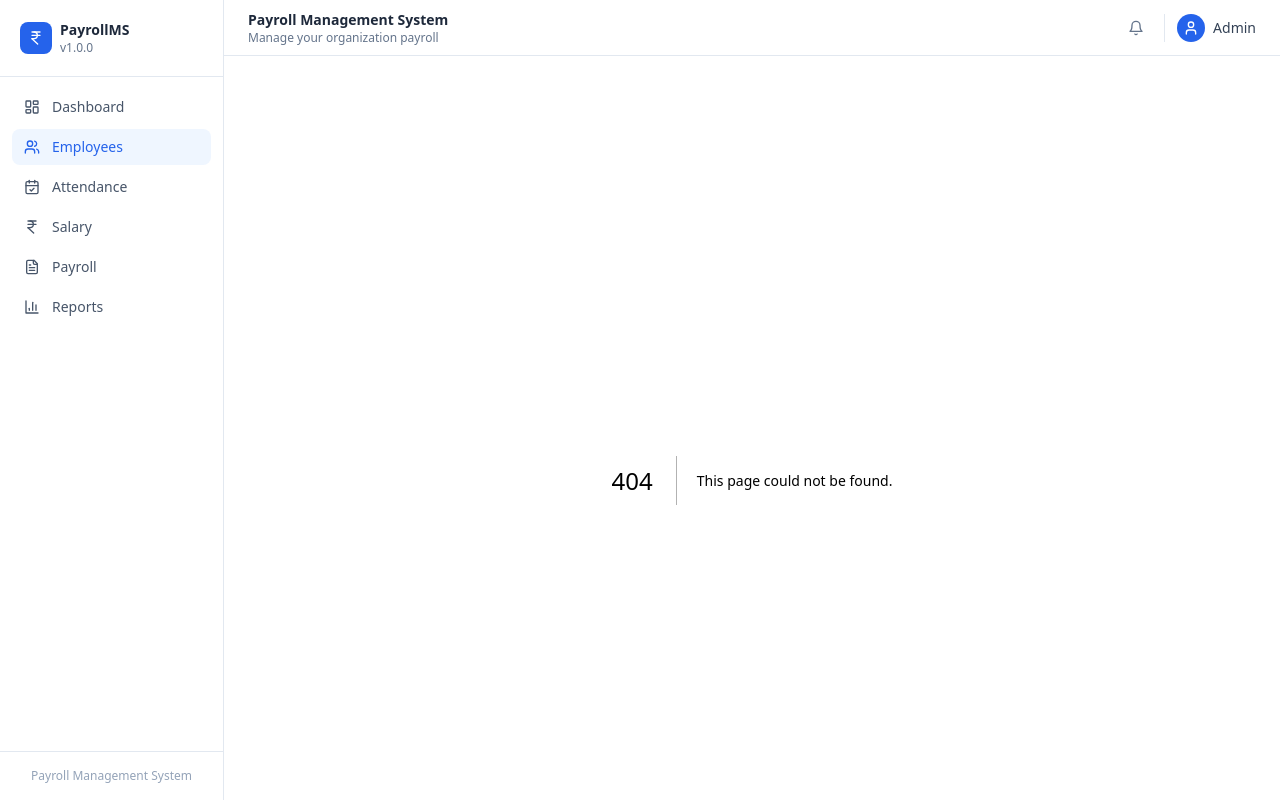
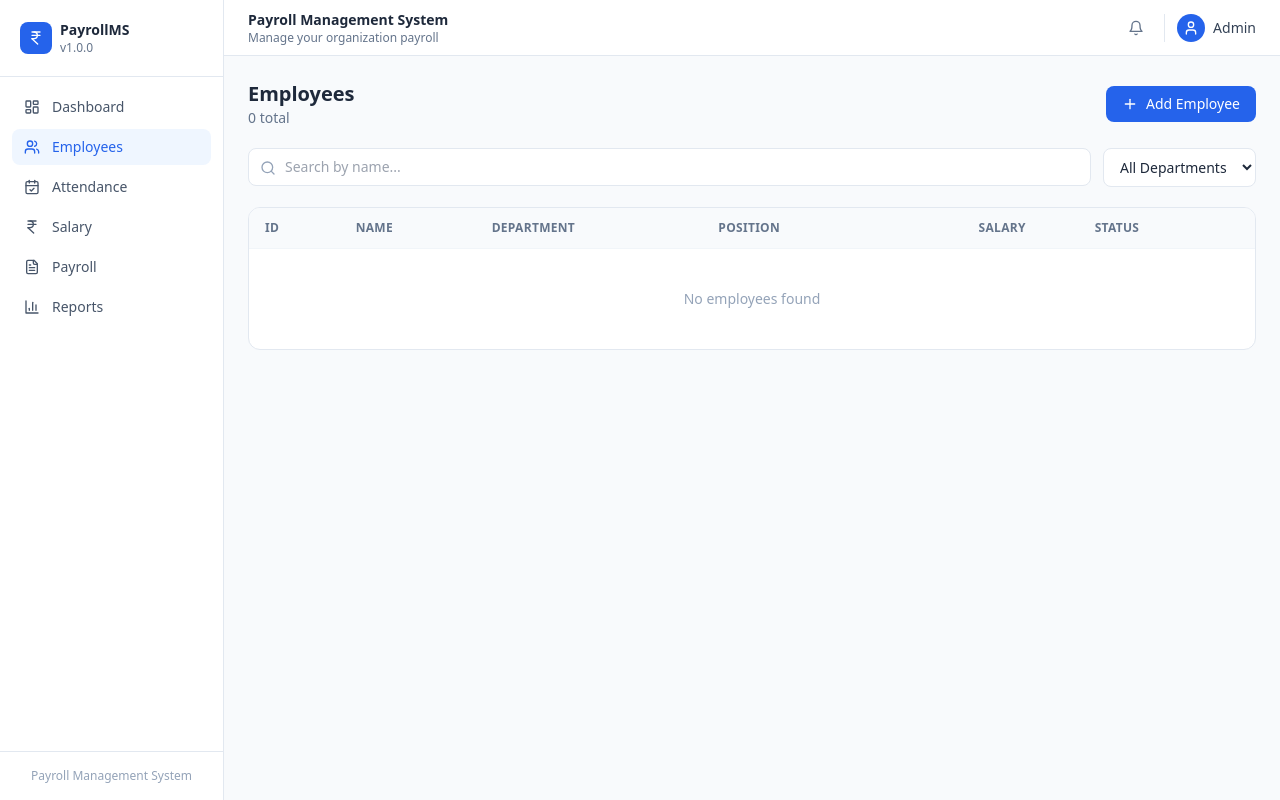
Before and after one commit to sohamukute/payroll-system, a Next.js app in the folder frontend/: page /employees in a window 1280 px wide. Before the commit this address had no page. Built offline with nearby package versions, Linux system fonts and the light colour scheme.

Commit message:
added employees page

```diff
--- /dev/null
+++ b/frontend/app/employees/page.tsx
@@ -0,0 +1,192 @@
+'use client';
+import { useEffect, useState } from 'react';
+import { Plus, Search, Pencil, Trash2 } from 'lucide-react';
+import Modal from '@/components/Modal';
+import { getEmployees, saveEmployee, updateEmployee, deleteEmployee } from '@/lib/store';
+import { Employee } from '@/lib/types';
+import { formatCurrency, getStatusColor } from '@/lib/utils';
+
+const emptyForm = {
+  firstName: '', lastName: '', email: '', phone: '',
+  department: '', position: '', baseSalary: '', bankAccount: '',
+  dateOfJoining: '', status: 'ACTIVE' as const,
+};
+
+export default function EmployeesPage() {
+  const [employees, setEmployees] = useState<Employee[]>([]);
+  const [search, setSearch] = useState('');
+  const [dept, setDept] = useState('');
+  const [showAdd, setShowAdd] = useState(false);
+  const [editing, setEditing] = useState<Employee | null>(null);
+  const [form, setForm] = useState(emptyForm);
+  const [error, setError] = useState('');
+
+  function reload() { setEmployees(getEmployees()); }
+  useEffect(() => { reload(); }, []);
+
+  const depts = [...new Set(employees.map(e => e.department))];
+
+  const filtered = employees.filter(e => {
+    const q = search.toLowerCase();
+    const matchName = `${e.firstName} ${e.lastName}`.toLowerCase().includes(q);
+    const matchDept = !dept || e.department === dept;
+    return matchName && matchDept;
+  });
+
+  function openAdd() { setForm(emptyForm); setEditing(null); setError(''); setShowAdd(true); }
+  function openEdit(emp: Employee) {
+    setForm({
+      firstName: emp.firstName, lastName: emp.lastName, email: emp.email, phone: emp.phone,
+      department: emp.department, position: emp.position, baseSalary: String(emp.baseSalary),
+      bankAccount: emp.bankAccount, dateOfJoining: emp.dateOfJoining, status: emp.status,
+    });
+    setEditing(emp); setError(''); setShowAdd(true);
+  }
+
+  function handleSubmit(e: React.FormEvent) {
+    e.preventDefault();
+    setError('');
+    if (!form.firstName || !form.email || !form.baseSalary) {
+      setError('Name, email and salary are required.');
+      return;
+    }
+    const salary = parseFloat(form.baseSalary);
+    if (isNaN(salary) || salary <= 0) { setError('Invalid salary.'); return; }
+    try {
+      const data = { ...form, baseSalary: salary };
+      if (editing) {
+        updateEmployee({ ...editing, ...data });
+      } else {
+        saveEmployee(data);
+      }
+      reload(); setShowAdd(false);
+    } catch (err: unknown) {
+      setError(err instanceof Error ? err.message : 'Error saving employee');
+    }
+  }
+
+  function handleDelete(id: string) {
+    if (!confirm('Deactivate this employee?')) return;
+    deleteEmployee(id); reload();
+  }
+
+  return (
+    <div className="space-y-5">
+      <div className="flex items-center justify-between">
+        <div>
+          <h2 className="text-xl font-bold text-slate-800">Employees</h2>
+          <p className="text-sm text-slate-500">{employees.length} total</p>
+        </div>
+        <button onClick={openAdd}
+          className="flex items-center gap-2 px-4 py-2 bg-blue-600 text-white text-sm rounded-lg hover:bg-blue-700 font-medium">
+          <Plus className="w-4 h-4" /> Add Employee
+        </button>
+      </div>
+
+      <div className="flex gap-3">
+        <div className="relative flex-1">
+          <Search className="absolute left-3 top-1/2 -translate-y-1/2 w-4 h-4 text-slate-400" />
+          <input
+            value={search} onChange={e => setSearch(e.target.value)}
+            placeholder="Search by name..."
+            className="w-full pl-9 pr-4 py-2 text-sm border border-slate-200 rounded-lg focus:outline-none focus:ring-2 focus:ring-blue-500"
+          />
+        </div>
+        <select
+          value={dept} onChange={e => setDept(e.target.value)}
+          className="px-3 py-2 text-sm border border-slate-200 rounded-lg focus:outline-none focus:ring-2 focus:ring-blue-500 bg-white"
+        >
+          <option value="">All Departments</option>
+          {depts.map(d => <option key={d}>{d}</option>)}
+        </select>
+      </div>
+
+      <div className="bg-white rounded-xl border border-slate-200 overflow-hidden">
+        <table className="w-full text-sm">
+          <thead>
+            <tr className="border-b border-slate-100 bg-slate-50">
+              <th className="text-left px-4 py-3 text-xs font-semibold text-slate-500 uppercase tracking-wide">ID</th>
+              <th className="text-left px-4 py-3 text-xs font-semibold text-slate-500 uppercase tracking-wide">Name</th>
+              <th className="text-left px-4 py-3 text-xs font-semibold text-slate-500 uppercase tracking-wide">Department</th>
+              <th className="text-left px-4 py-3 text-xs font-semibold text-slate-500 uppercase tracking-wide">Position</th>
+              <th className="text-right px-4 py-3 text-xs font-semibold text-slate-500 uppercase tracking-wide">Salary</th>
+              <th className="text-center px-4 py-3 text-xs font-semibold text-slate-500 uppercase tracking-wide">Status</th>
+              <th className="px-4 py-3"></th>
+            </tr>
+          </thead>
+          <tbody>
+            {filtered.length === 0 && (
+              <tr><td colSpan={7} className="text-center py-10 text-slate-400">No employees found</td></tr>
+            )}
+            {filtered.map(emp => (
+              <tr key={emp.id} className="border-b border-slate-50 hover:bg-slate-50 transition-colors">
+                <td className="px-4 py-3 font-mono text-xs text-slate-500">{emp.id}</td>
+                <td className="px-4 py-3">
+                  <p className="font-medium text-slate-800">{emp.firstName} {emp.lastName}</p>
+                  <p className="text-xs text-slate-400">{emp.email}</p>
+                </td>
+                <td className="px-4 py-3 text-slate-600">{emp.department}</td>
+                <td className="px-4 py-3 text-slate-600">{emp.position}</td>
+                <td className="px-4 py-3 text-right font-medium text-slate-800">{formatCurrency(emp.baseSalary)}</td>
+                <td className="px-4 py-3 text-center">
+                  <span className={`px-2 py-0.5 rounded-full text-xs font-medium ${getStatusColor(emp.status)}`}>
+                    {emp.status}
+                  </span>
+                </td>
+                <td className="px-4 py-3">
+                  <div className="flex items-center gap-2 justify-end">
+                    <button onClick={() => openEdit(emp)} className="p-1 text-slate-400 hover:text-blue-600">
+                      <Pencil className="w-4 h-4" />
+                    </button>
+                    <button onClick={() => handleDelete(emp.id)} className="p-1 text-slate-400 hover:text-red-500">
+                      <Trash2 className="w-4 h-4" />
+                    </button>
+                  </div>
+                </td>
+              </tr>
+            ))}
+          </tbody>
+        </table>
+      </div>
+
+      <Modal open={showAdd} onClose={() => setShowAdd(false)} title={editing ? 'Edit Employee' : 'Add Employee'}>
+        <form onSubmit={handleSubmit} className="space-y-4">
+          {error && <p className="text-sm text-red-600 bg-red-50 px-3 py-2 rounded-lg">{error}</p>}
+          <div className="grid grid-cols-2 gap-3">
+            {([
+              ['First Name', 'firstName'], ['Last Name', 'lastName'],
+            ] as [string, keyof typeof form][]).map(([label, key]) => (
+              <div key={key}>
+                <label className="block text-xs font-medium text-slate-600 mb-1">{label}</label>
+                <input value={form[key]} onChange={e => setForm(f => ({ ...f, [key]: e.target.value }))}
+                  className="w-full px-3 py-2 text-sm border border-slate-200 rounded-lg focus:outline-none focus:ring-2 focus:ring-blue-500" />
+              </div>
+            ))}
+          </div>
+          {([
+            ['Email', 'email', 'email'], ['Phone', 'phone', 'tel'],
+            ['Department', 'department', 'text'], ['Position', 'position', 'text'],
+            ['Base Salary', 'baseSalary', 'number'], ['Bank Account', 'bankAccount', 'text'],
+            ['Date of Joining', 'dateOfJoining', 'date'],
+          ] as [string, keyof typeof form, string][]).map(([label, key, type]) => (
+            <div key={key}>
+              <label className="block text-xs font-medium text-slate-600 mb-1">{label}</label>
+              <input type={type} value={form[key]} onChange={e => setForm(f => ({ ...f, [key]: e.target.value }))}
+                className="w-full px-3 py-2 text-sm border border-slate-200 rounded-lg focus:outline-none focus:ring-2 focus:ring-blue-500" />
+            </div>
+          ))}
+          <div className="flex justify-end gap-3 pt-2">
+            <button type="button" onClick={() => setShowAdd(false)}
+              className="px-4 py-2 text-sm text-slate-600 border border-slate-200 rounded-lg hover:bg-slate-50">
+              Cancel
+            </button>
+            <button type="submit"
+              className="px-4 py-2 text-sm bg-blue-600 text-white rounded-lg hover:bg-blue-700 font-medium">
+              {editing ? 'Save Changes' : 'Add Employee'}
+            </button>
+          </div>
+        </form>
+      </Modal>
+    </div>
+  );
+}
```
